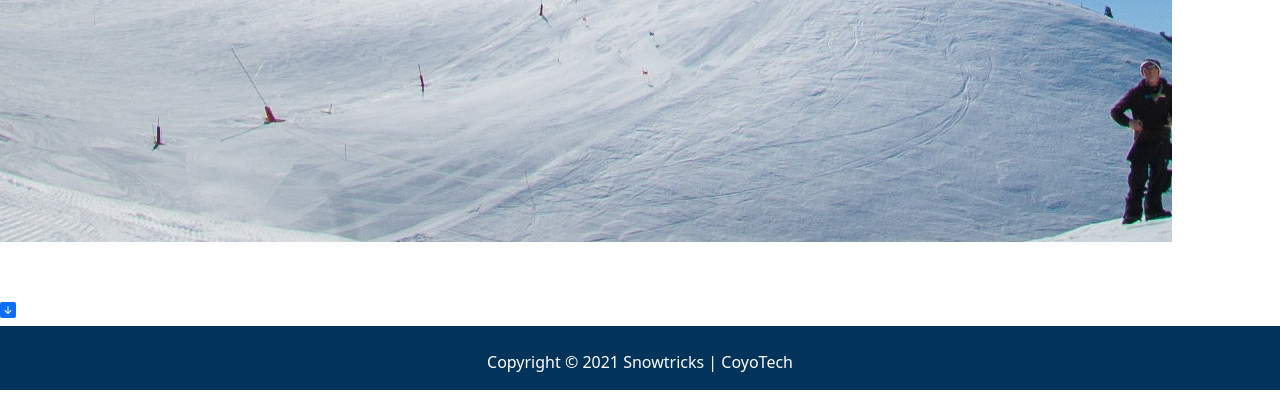
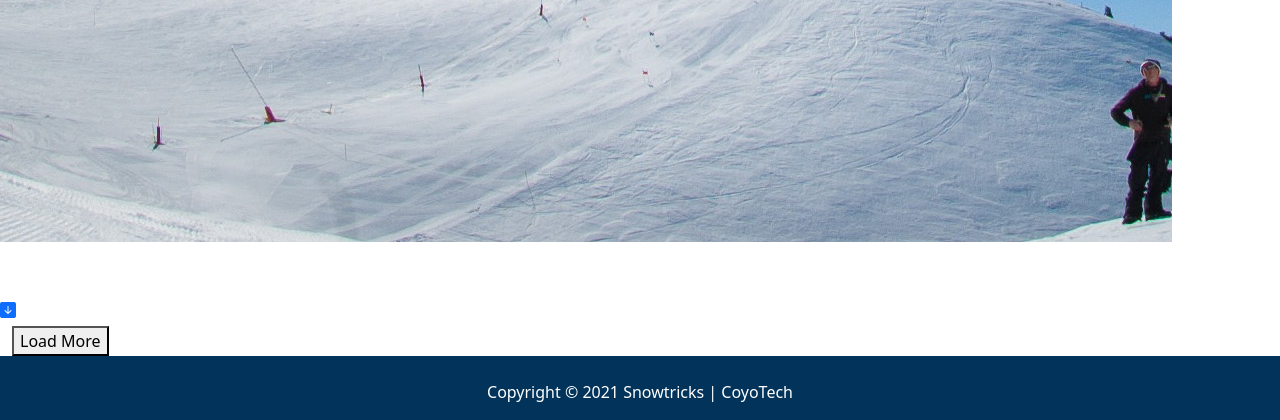
Before and after one commit to Nicolasjmcrt/snowtricks, a Symfony app: template templates/trick/index.html.twig in a window 1280 px wide. Shown: the part 1796-2216 px from the top of the page. Before the commit the page ends 2186 px from the top, so only its background shows below. Run offline with Twig, Linux system fonts and the light colour scheme; the template is opened without the code that fills it, so the values that code supplies are empty; some libraries are stand-ins or nearby versions.

Commit message:
Load More Button

```diff
--- a/templates/trick/index.html.twig
+++ b/templates/trick/index.html.twig
@@ -40,7 +40,7 @@
 	{# ------------------------SECTION TRICKS------------------ #}
 
 	<div class="container-fluid mt-1">
-		<div class="row tricks-row">
+		<div class="row tricks-row" id="tricks">
 			{% for trick in tricks %}
 
 
@@ -57,8 +57,9 @@
 					</div>
 				</div>
 			{% endfor %}
-			<span class="anchor-link" id="trick-section"></span>
 		</div>
+		<button id="load-more">Load More</button>
+		<span class="anchor-link" id="trick-section"></span>
 	</div>
 
 
@@ -70,8 +71,19 @@
 
 {% endblock %}
 
-{% block script %}
+{% block scripts %}
 
 	{{parent()}}
-
+	<script>
+		$(function(){
+			$('#load-more').click(function(){
+				$.ajax({
+					url:'{{ path('load_more')}}',
+					method:'get'
+				}).done(function(message){
+					$('#tricks').append(message)
+				})
+			})
+		})
+	</script>
 {% endblock %}
```
Also changed, not shown: src/Controller/TrickController.php (+11 -0 lines), templates/trick/tricks.html.twig (added, +16 -0 lines), assets/app.js (line endings or trailing spaces).
